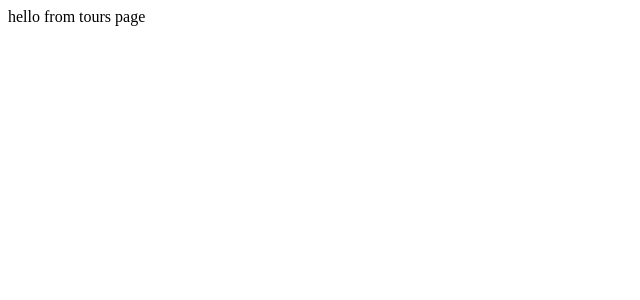
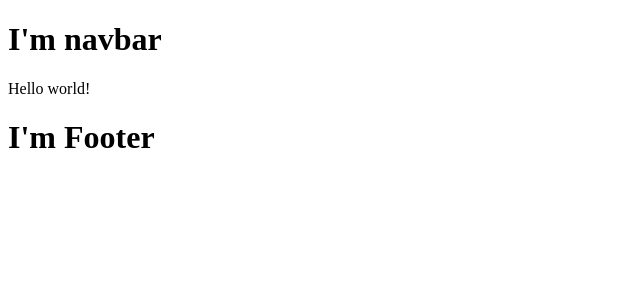
Before and after one commit to DundarKoray/Gatsby__Contentful__Project__Travel-Agency, a Gatsby app: page / in a window 1280 px wide. Shown: the top 300 px of the page, without its empty margins (0-640 px from the left). Built offline with nearby package versions, Linux system fonts and the light colour scheme.

Commit message:
completed layout component

```diff
--- a/src/pages/404.js
+++ b/src/pages/404.js
@@ -1,10 +1,11 @@
 import React from 'react';
+import Layout from './components/Layout'
 
 const error = () => {
     return (
-        <div>
+        <Layout>
             hello from error
-        </div>
+        </Layout>
     );
 };
 
--- a/src/pages/Tours.js
+++ b/src/pages/Tours.js
@@ -1,13 +1,14 @@
 import React, { Component } from 'react';
+import Layout from './components/Layout'
 
-class Tours extends Component {
+class tours extends Component {
     render() {
         return (
-            <div>
+            <Layout>
                 hello from tours page
-            </div>
+            </Layout>
         );
     }
 }
 
-export default Tours;
+export default tours;
--- a/src/pages/blog.js
+++ b/src/pages/blog.js
@@ -1,10 +1,11 @@
 import React from 'react';
+import Layout from './components/Layout'
 
 const blog = () => {
     return (
-        <div>
+        <Layout>
             hello from blog page
-        </div>
+        </Layout>
     );
 };
 
--- /dev/null
+++ b/src/pages/components/Footer.js
@@ -0,0 +1,11 @@
+import React from 'react';
+
+const Footer = () => {
+    return (
+        <div>
+            <h1>I'm Footer</h1>
+        </div>
+    );
+};
+
+export default Footer;
--- /dev/null
+++ b/src/pages/components/Layout.js
@@ -0,0 +1,15 @@
+import React from 'react';
+import Navbar from './Navbar';
+import Footer from './Footer';
+
+const Layout = ({children}) => {
+    return (
+        <>
+            <Navbar />
+            {children}
+            <Footer />
+        </>
+    );
+};
+
+export default Layout;
--- /dev/null
+++ b/src/pages/components/Navbar.js
@@ -0,0 +1,11 @@
+import React from 'react';
+
+const Navbar = () => {
+    return (
+        <div>
+            <h1> I'm navbar</h1>
+        </div>
+    );
+};
+
+export default Navbar;
--- a/src/pages/contact.js
+++ b/src/pages/contact.js
@@ -1,10 +1,11 @@
 import React from 'react';
+import Layout from './components/Layout'
 
 const contact = () => {
     return (
-        <div>
+        <Layout>
             hello from contact
-        </div>
+        </Layout>
     );
 };
 
--- a/src/pages/index.js
+++ b/src/pages/index.js
@@ -1,8 +1,8 @@
 import React from "react"
-import Tours from "./Tours"
+import Layout from "./components/Layout"
 
 export default () => (
-    <div>
-        <Tours />
-    </div>
+    <Layout>
+        Hello world!
+    </Layout>
 )
```
